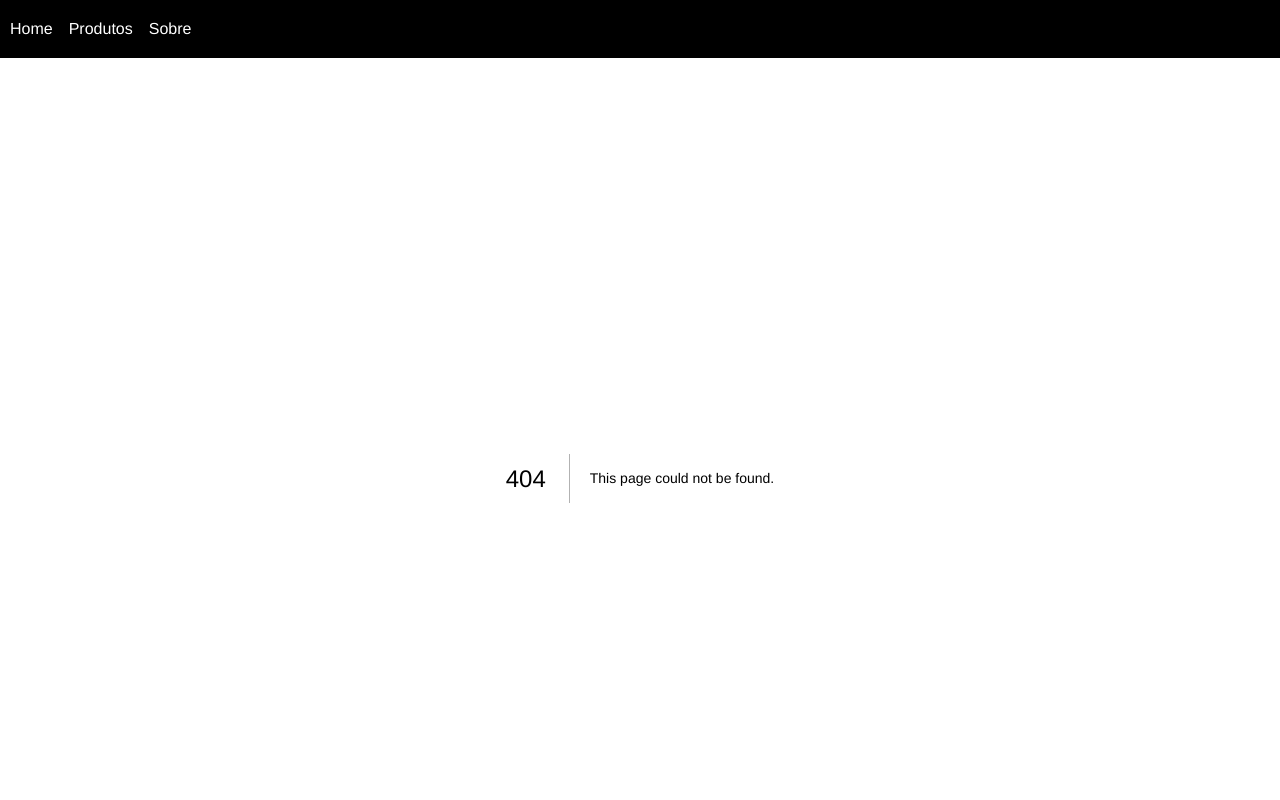
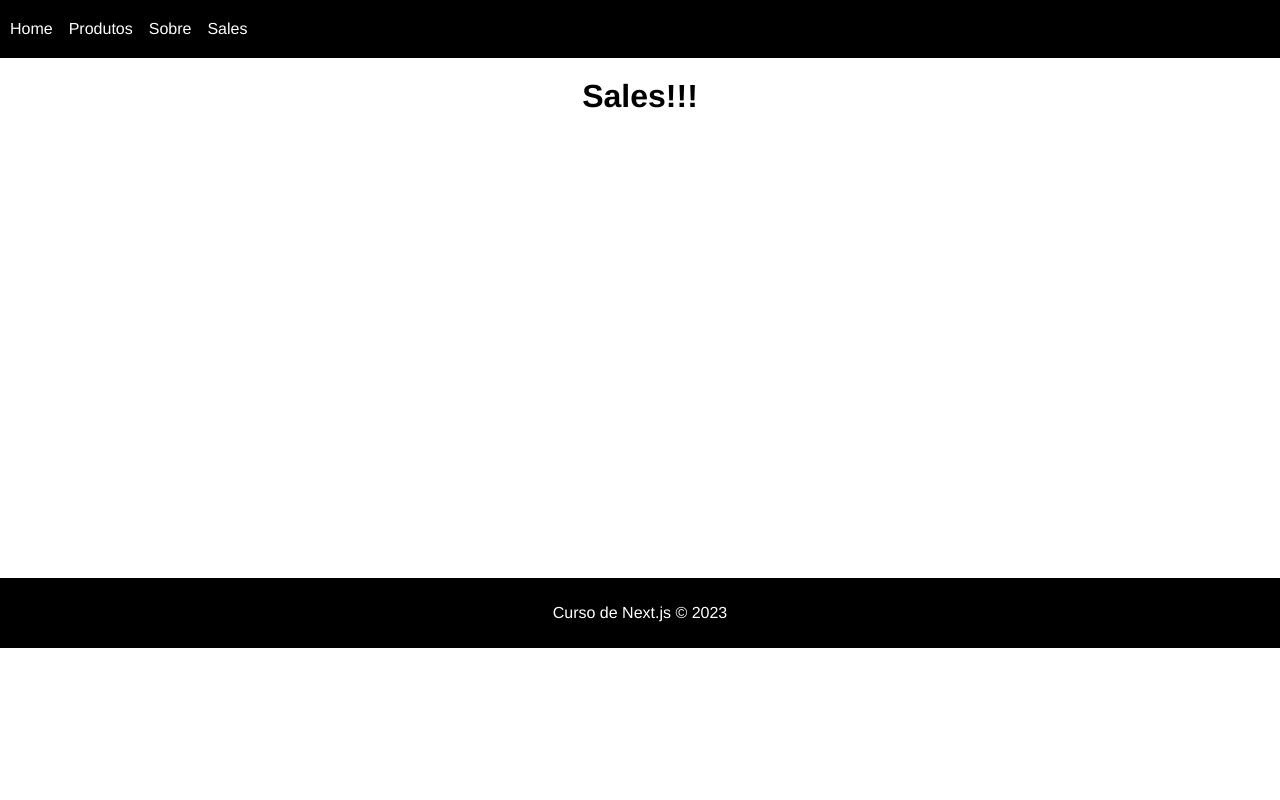
Before and after one commit to swttpch/nextjs-learning, a Next.js app: page /sales in a window 1280 px wide. Before the commit this address had no page. Shown: the top 800 px of the page. Built offline with nearby package versions, Linux system fonts and the light colour scheme.

Commit message:
metatags

```diff
--- a/components/NavBar.js
+++ b/components/NavBar.js
@@ -12,6 +12,9 @@ export default function NavBar() {
             <li>
                 <Link href="/about"><>Sobre</></Link>
             </li>
+            <li>
+                <Link href="/sales"><>Sales</></Link>
+            </li>
         </ul>
     )
 }
--- a/src/pages/index.js
+++ b/src/pages/index.js
@@ -8,9 +8,10 @@ export default function Home() {
   return (
     <>
       <Head>
-        <title>Create Next App</title>
-        <meta name="description" content="Generated by create next app" />
+        <title>Next Learning</title>
+        <meta name="description" content="Encontre a melhor roupa pra você" />
         <meta name="viewport" content="width=device-width, initial-scale=1" />
+        <meta name='keyworkds' content='Roupas, Calçados, Boné'/>
         <link rel="icon" href="/favicon.ico" />
       </Head>
       <main className={styles.main}>
--- /dev/null
+++ b/src/pages/sales.js
@@ -0,0 +1,12 @@
+import Head from "next/head";
+
+function Sales() {
+    return (<>
+        <Head>
+            <title>Sales!!!</title>
+        </Head>
+        <h1>Sales!!!</h1>
+    </>);
+}
+
+export default Sales;
```
